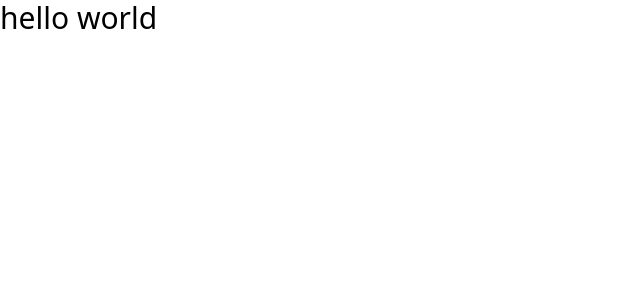
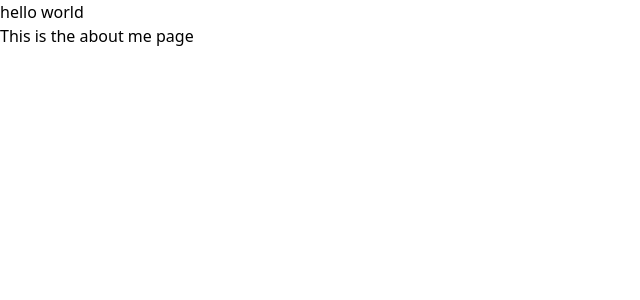
Before and after one commit to PolarWolf314/online-portfolio, a Next.js app: page / in a window 1280 px wide. Shown: the top 300 px of the page, without its empty margins (0-640 px from the left). Built offline with nearby package versions, Linux system fonts and the light colour scheme.

Commit message:
feat - setup about me section
The about me section boiler plate code has been set up.

```diff
--- /dev/null
+++ b/components/about-me/index.tsx
@@ -0,0 +1,10 @@
+const AboutMe = () => {
+    return (
+        <div>
+            hello world
+            <div>This is the about me page</div>
+        </div>
+    );
+};
+
+export default AboutMe;
--- a/pages/index.tsx
+++ b/pages/index.tsx
@@ -1,7 +1,9 @@
+import AboutMe from "../components/about-me";
+
 export default function Home() {
   return (
-    <div className='text-3xl'>
-      hello world
+    <div>
+      <AboutMe />
     </div>
   )
 }
```
